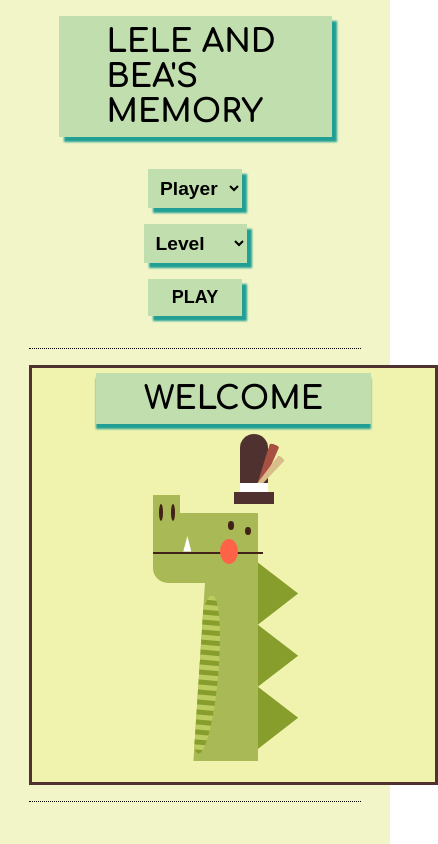
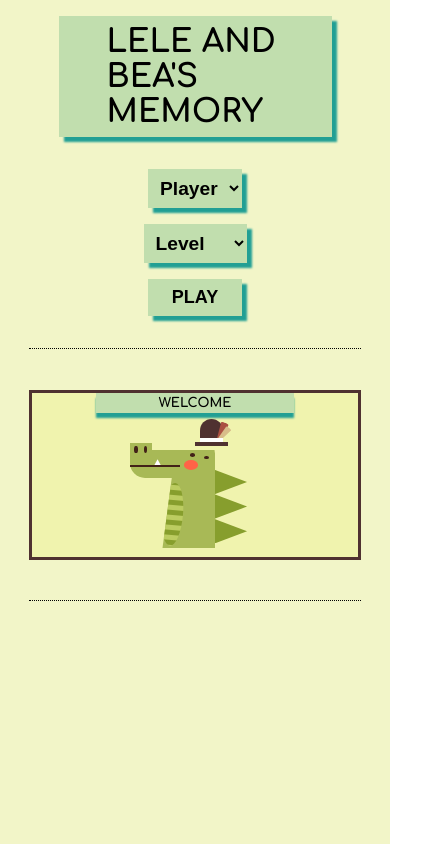
Before and after one commit to Luega/MemoryGame, a Vue app: page / in a window 390 px wide. Shown: the whole page, 438 px wide, since content can reach past the window. Built offline with nearby package versions, Linux system fonts and the light colour scheme.

Commit message:
fixed media query

```diff
--- a/src/components/MemoryGame.vue
+++ b/src/components/MemoryGame.vue
@@ -914,14 +914,14 @@ export default {
   .container_bottom .card {
     flex-basis: calc((100% / 3) - 30px);
   }
-  // .box-start,
-  // .box-end {
-  //   width: 550px;
-  //   height: 370px;
-  // }
-  // .mouth {
-  //   width: 90px;
-  // }
+  .box-start,
+  .box-end {
+    width: 550px;
+    height: 370px;
+  }
+  .mouth {
+    width: 90px;
+  }
 }
 @media only screen and (max-width: 600px) {
   .container_bottom .card {
@@ -935,31 +935,31 @@ export default {
   .container_top .choiceBox_select {
     margin: 0 0 1rem 0;
   }
-  // .box-start,
-  // .box-end {
-  //   width: 450px;
-  //   height: 270px;
-  // }
-  // .text-crocodile {
-  //   font-size: large;
-  // }
-  // .mouth {
-  //   width: 70px;
-  // }
+  .box-start,
+  .box-end {
+    width: 500px;
+    height: 320px;
+  }
+  .text-crocodile {
+    font-size: large;
+  }
+  .mouth {
+    width: 70px;
+  }
 }
-// @media only screen and (max-width: 420px) {
-//   .box-start,
-//   .box-end {
-//     width: 350px;
-//     height: 170px;
-//   }
-//   .text-crocodile {
-//     font-size: small;
-//     margin: 0 4rem 0 4rem;
-//     padding: 0.2rem;
-//   }
-//   .mouth {
-//     width: 50px;
-//   }
-// }
+@media only screen and (max-width: 420px) {
+  .box-start,
+  .box-end {
+    width: 350px;
+    height: 170px;
+  }
+  .text-crocodile {
+    font-size: small;
+    margin: 0 4rem 0 4rem;
+    padding: 0.2rem;
+  }
+  .mouth {
+    width: 50px;
+  }
+}
 </style>
```
